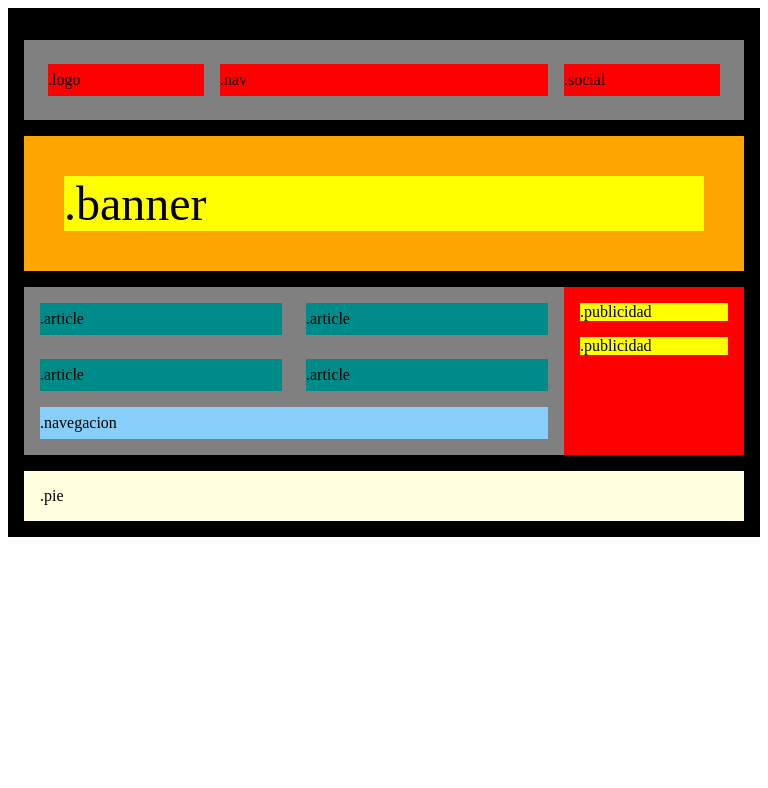
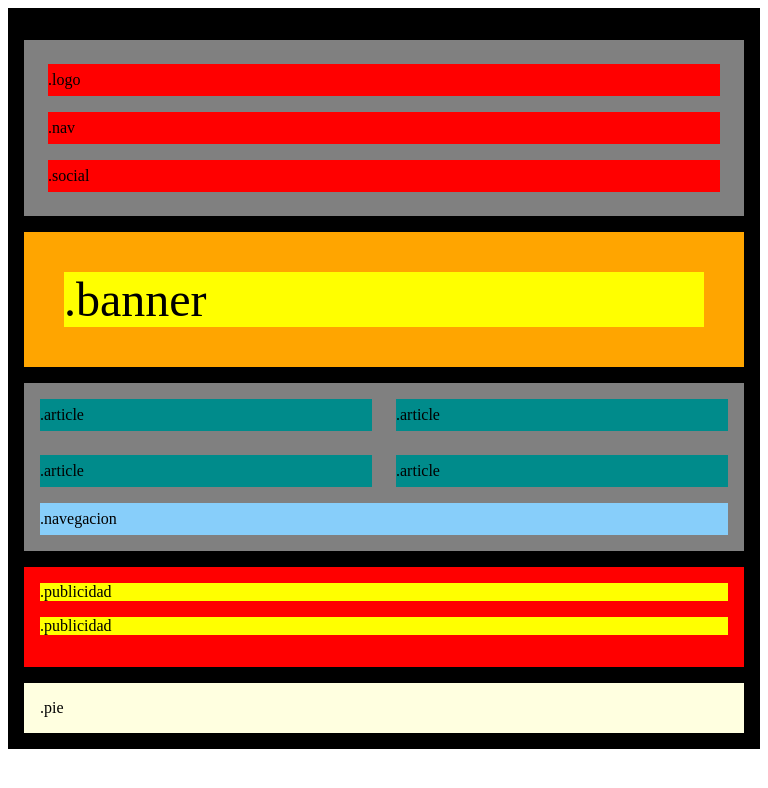
Before and after one commit to RubenCamus/academy-sprint1-exercici1, a plain HTML site: page nivell-1/index.html in a window 768 px wide. Drawn offline with Linux system fonts and the light colour scheme.

Commit message:
feat: Nivell 1 exercici 2 done.

```diff
--- a/nivell-1/styles.css
+++ b/nivell-1/styles.css
@@ -88,3 +88,16 @@
     background-color: lightyellow;
     width: 100%;
 }
+@media (min-width:451px) and (max-width: 999px) {
+    .nav-bar {
+        display: flex;
+        flex-direction: column;
+    }
+    .articleSectionWrapper {
+        display: flex;
+        flex-direction: column;
+    }
+    .publicidadWrapper {
+        margin-top: 1em;
+    }
+}
```
